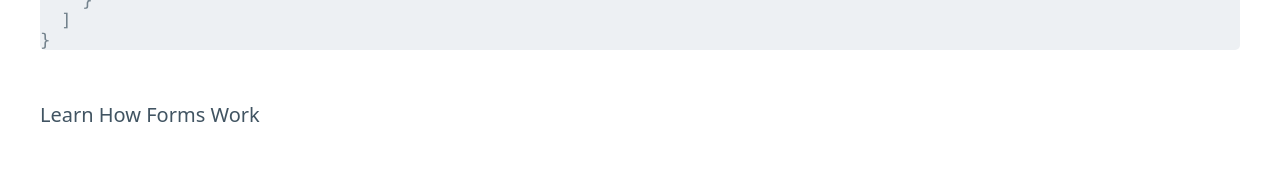
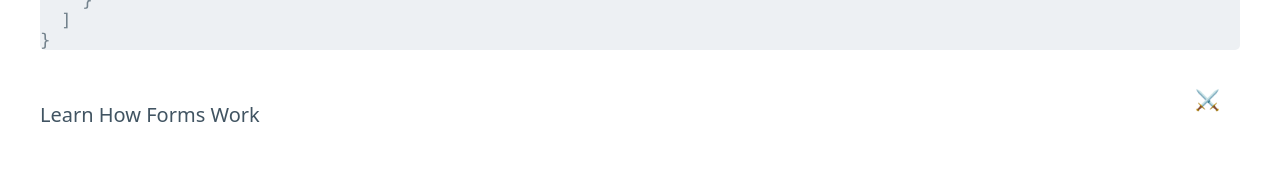
Before and after one commit to evariste1963/joc-sk-forms, a SvelteKit app: page /todos in a window 1280 px wide. Shown: the part 170-350 px from the top of the page. Built offline with nearby package versions, Linux system fonts and the light colour scheme.

Commit message:
Cross changed to emoji todos/+page.svelte

```diff
--- a/src/routes/todos/+page.svelte
+++ b/src/routes/todos/+page.svelte
@@ -19,7 +19,7 @@
 			<span>{todo.text}</span>
 			<form on:submit|preventDefault={removeTodo} method="POST">
 				<input type="hidden" name="id" value={todo.id} />
-				<button class="delete" type="submit"> X </button>
+				<button class="delete" type="submit"> ⚔ </button>
 			</form>
 		</li>
 	{/each}
```
